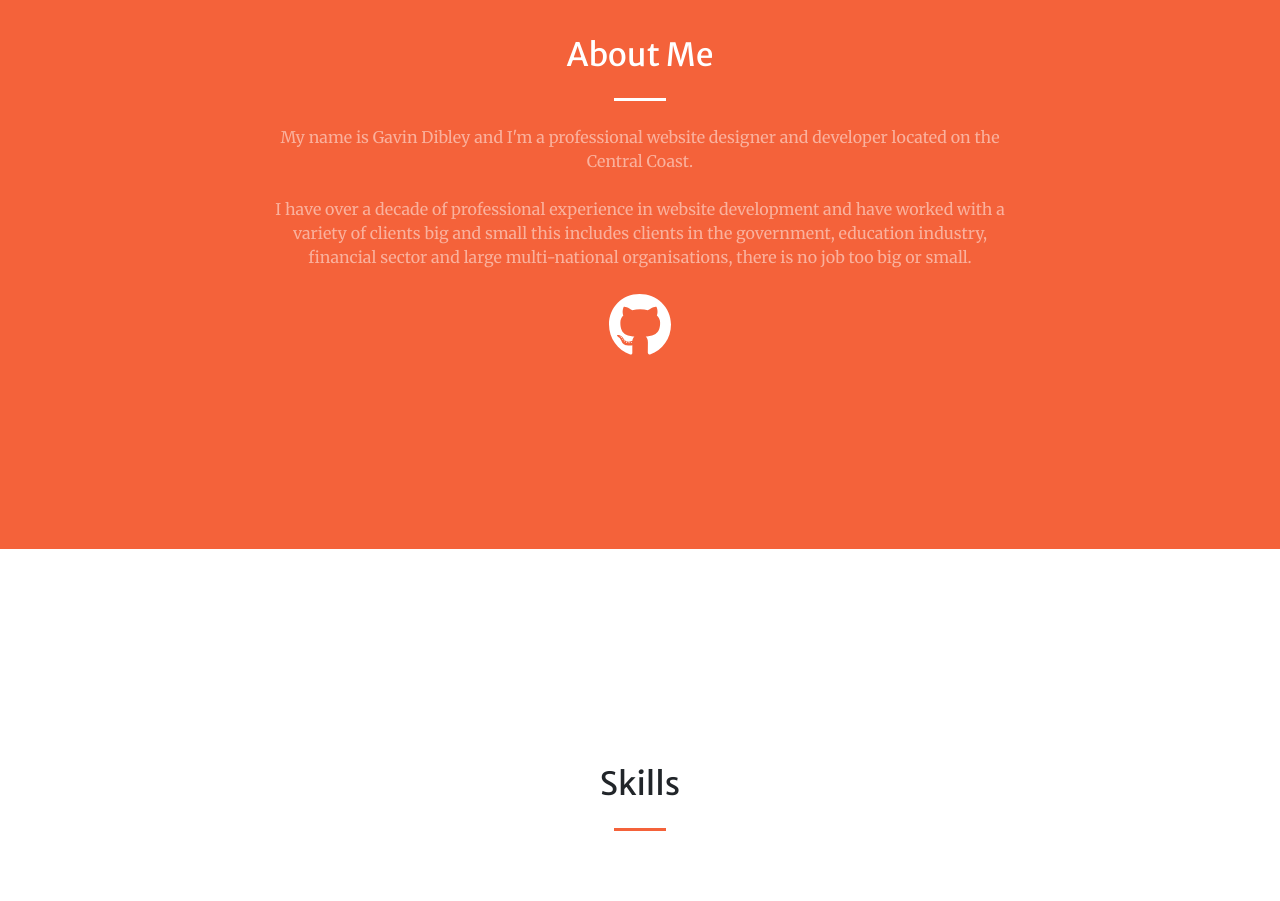
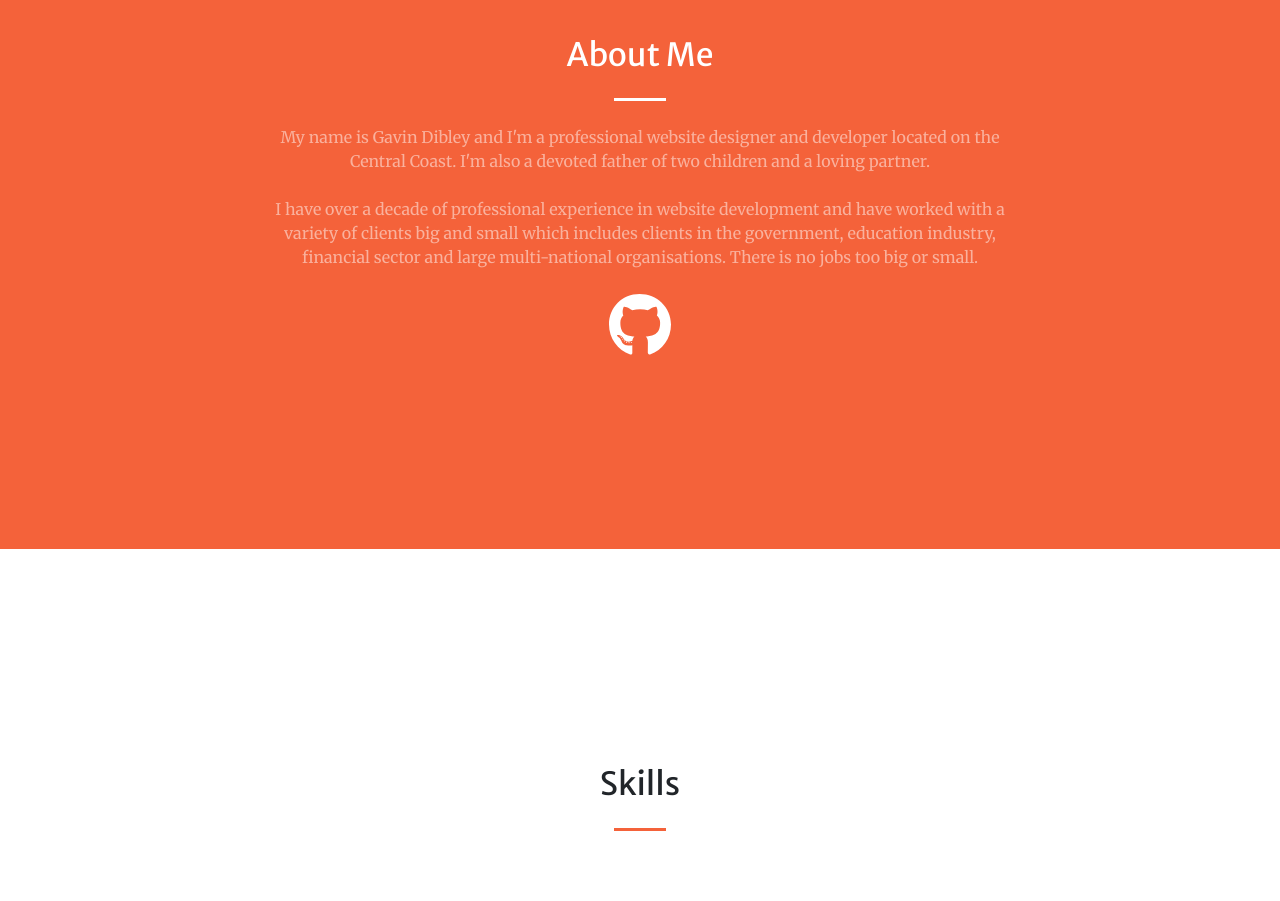
Before and after one commit to rulin132/gavindibley.id.au, a React (Create React App) app: page / in a window 1280 px wide. Shown: the part 980-1881 px from the top of the page. Built offline with nearby package versions, Linux system fonts and the light colour scheme.

Commit message:
Update About text to correct grammar and add family line

```diff
--- a/src/components/about.jsx
+++ b/src/components/about.jsx
@@ -10,13 +10,13 @@ export default class About extends Component {
                     <div className="col-lg-8 text-center">
                         <h2 className="text-white mt-0">About Me</h2>
                         <hr className="divider light my-4" />
-                        <p className="text-white-50 mb-4">My name is Gavin Dibley and I'm a professional website designer and developer located on the Central Coast.</p>
+<p className="text-white-50 mb-4">My name is Gavin Dibley and I'm a professional website designer and developer located on the Central Coast. I'm also a devoted father of two children and a loving partner.</p>
 
-                        <p className="text-white-50 mb-4">
-                            I have over a decade of professional experience in website development and have worked with a variety of clients big and small
-                            this includes clients in the government, education industry, financial sector and large multi-national organisations, there is no job too big or small.</p>
+<p className="text-white-50 mb-4">
+    I have over a decade of professional experience in website development and have worked with a variety of clients big and small
+    which includes clients in the government, education industry, financial sector and large multi-national organisations. There is no jobs too big or small.</p>
 
-                    </div>
+</div>
                 </div>
                 <div className="row justify-content-center">
                     <div className="col-lg-8 text-center">
```
